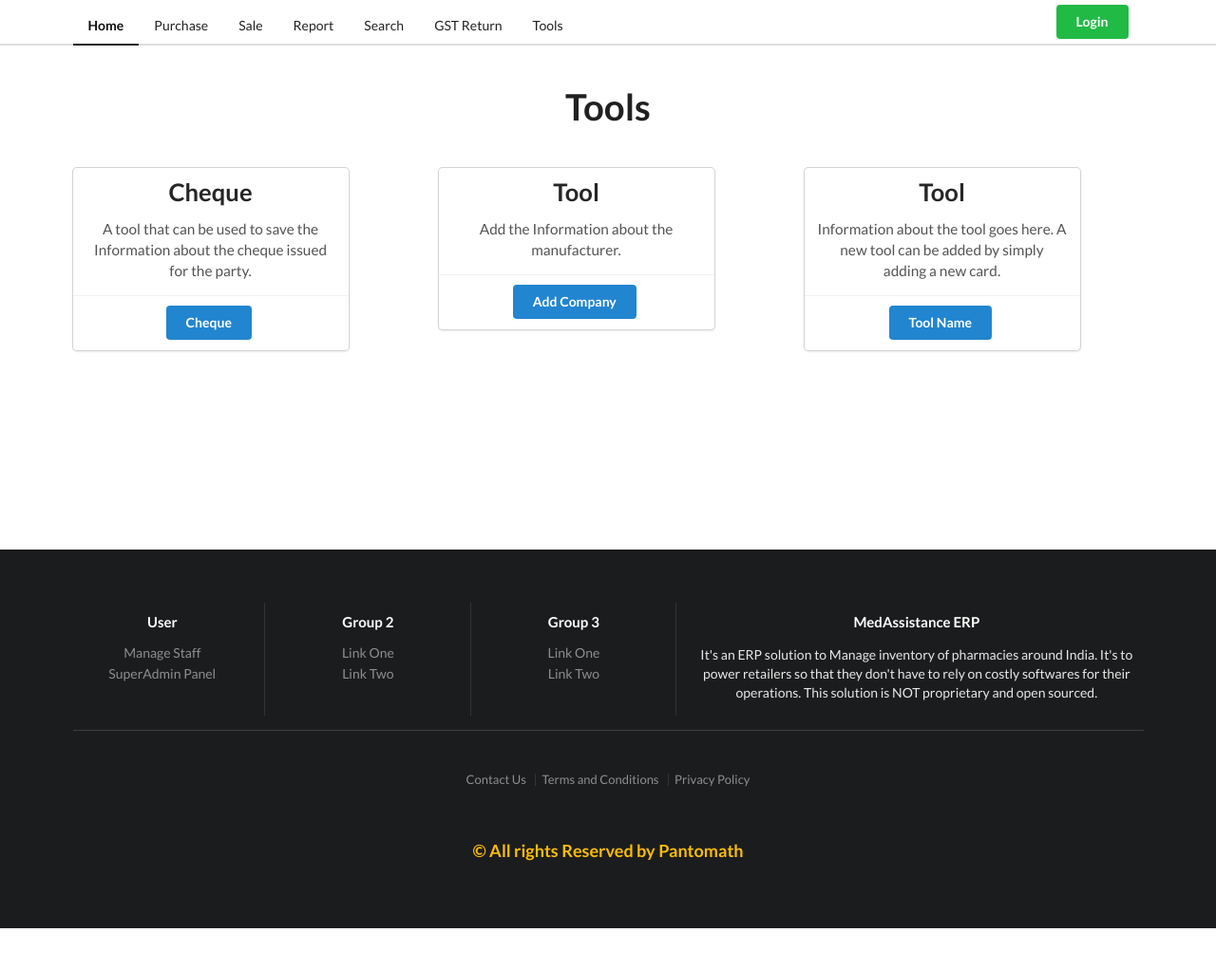
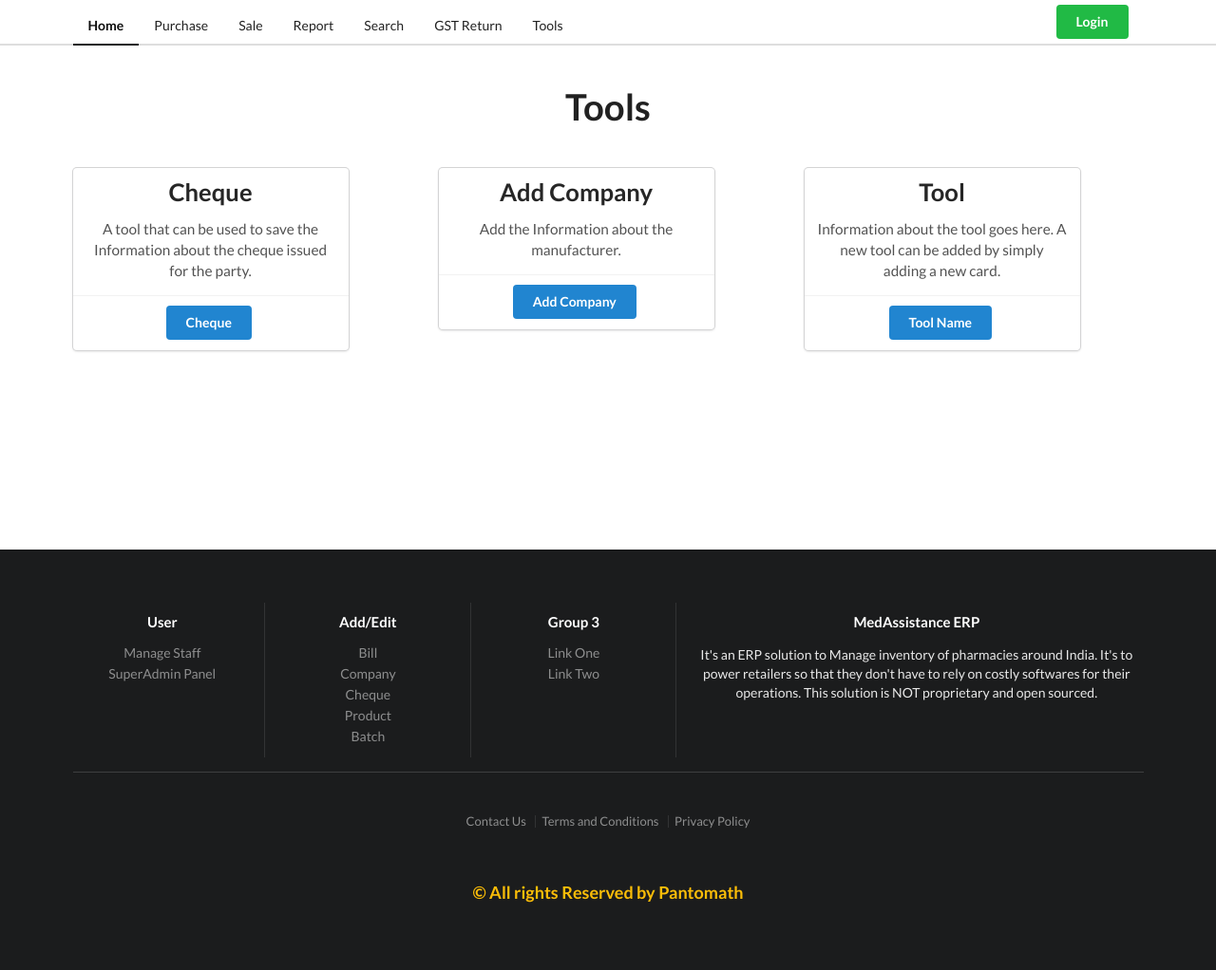
Before and after one commit to richeshgupta/MedAssistanceERP, a Django app: page /tools/ in a window 1280 px wide. Shown: the whole page at 95% size. Before the commit the page ends 978 px from the top, so only its background shows below. Run offline with Django 3.2, Linux system fonts and the light colour scheme; some libraries are stand-ins or nearby versions.

Commit message:
Minor fixes

```diff
--- a/users/templates/users/base.html
+++ b/users/templates/users/base.html
@@ -67,15 +67,18 @@
               <h4 class="ui inverted header">User</h4>
               <div class="ui inverted link list">
                 <a href="{% url 'manage_staff' %}" class="item">Manage Staff</a>
-                <a href="{% url 'home' %}" class="item">SuperAdmin Panel</a>
+                <a href="{% url 'super_admin' %}" class="item">SuperAdmin Panel</a>
 
               </div>
             </div>
             <div class="three wide column">
-              <h4 class="ui inverted header">Group 2</h4>
+              <h4 class="ui inverted header">Add/Edit</h4>
               <div class="ui inverted link list">
-                <a href="#" class="item">Link One</a>
-                <a href="#" class="item">Link Two</a>
+                <a href="#" class="item">Bill</a>
+                <a href="#" class="item">Company</a>
+                <a href="#" class="item"> Cheque</a>
+                <a href="#" class="item"> Product</a>
+                <a href="#" class="item"> Batch</a>
 
               </div>
             </div>
--- a/users/templates/users/tools.html
+++ b/users/templates/users/tools.html
@@ -47,7 +47,7 @@
         <div class="column">
             <div class="ui card">
                 <div class="content">
-                    <div class="center aligned header">Tool</div>
+                    <div class="center aligned header">Add Company</div>
                     <div class="center aligned description">
                         <p>Add the Information about the manufacturer.</p>
                     </div>
--- a/users/urls.py
+++ b/users/urls.py
@@ -16,4 +16,5 @@ urlpatterns = [
     path('access_edit/<int:user_id>',Access_Edit,name='access_edit'),
     path('delete-staff/<int:user_id>',Delete_Staff,name='delete_staff'),
     path('user_list_del/',User_List_Del,name='user_list_del'),
+    path('admin/',Super_Admin,name='super_admin'),
     ]
--- a/users/views.py
+++ b/users/views.py
@@ -3,7 +3,7 @@ from django.contrib.auth import logout
 from .forms import SignUpForm,User_Extended_Form
 from django.contrib.auth.models import User
 from .models import user_extended
-
+from django.http import HttpResponseRedirect
 #decorators
 from .custom_decorator import  *
 from django.contrib.auth.decorators import login_required
@@ -161,3 +161,8 @@ def Delete_Staff(request,user_id):
     extended_user.delete()
     User_object.delete()
     return redirect('manage_staff')
+
+
+@login_required(login_url='home')
+def Super_Admin(request):
+    return HttpResponseRedirect('admin/')
```
